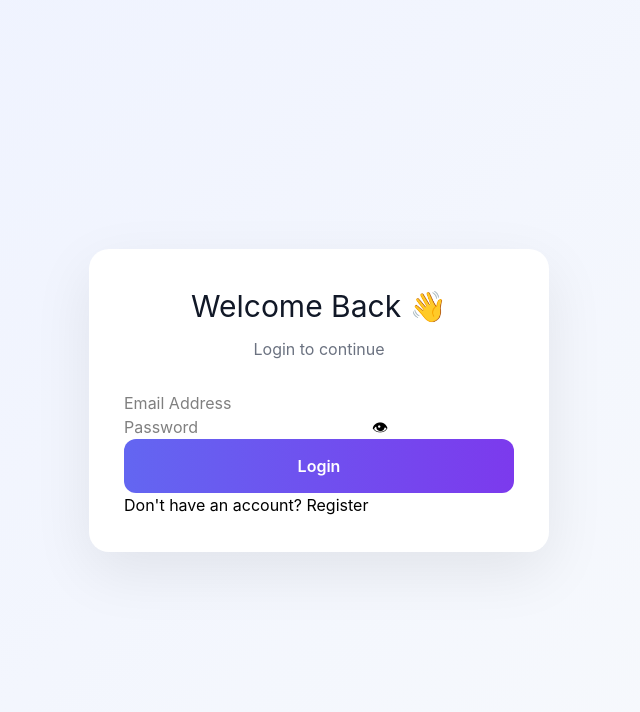
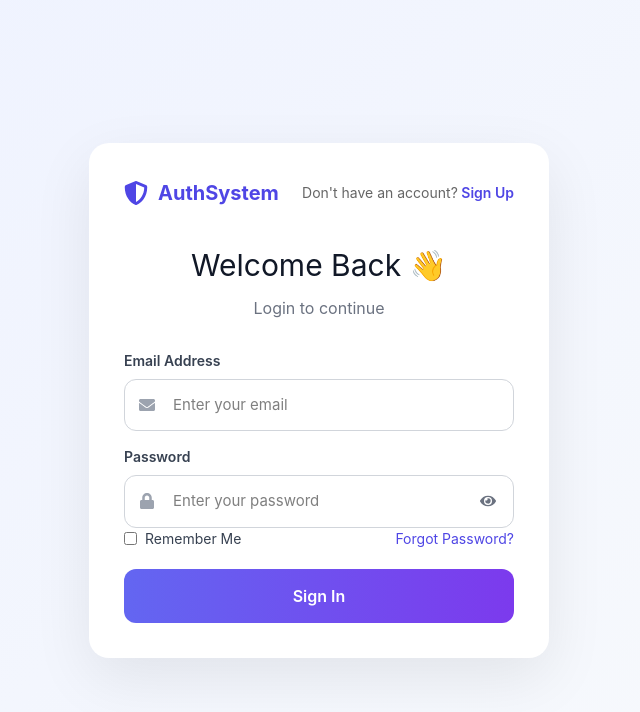
Before and after one commit to Isha4002/authentication-system, a React (Vite) app in the folder client/: page / in a window 1280 px wide. Shown: the top 712 px of the page, without its empty margins (321-961 px from the left). Built offline with nearby package versions, Linux system fonts and the light colour scheme.

Commit message:
Redesigned premium login page

```diff
--- a/client/src/pages/Login.jsx
+++ b/client/src/pages/Login.jsx
@@ -1,6 +1,14 @@
 import { useState, useEffect } from "react";
 import { Link, useNavigate } from "react-router-dom";
 import API from "../services/api";
+
+import {
+  FaEnvelope,
+  FaLock,
+  FaEye,
+  FaEyeSlash,
+  FaShieldAlt,
+} from "react-icons/fa";
 
 function Login() {
   const navigate = useNavigate();
@@ -52,6 +60,18 @@ function Login() {
     <div className="auth-container">
       <div className="auth-card">
 
+        <div className="auth-header">
+          <div className="logo">
+            <FaShieldAlt />
+            <span>AuthSystem</span>
+          </div>
+
+          <p>
+            Don't have an account?
+            <Link to="/register"> Sign Up</Link>
+          </p>
+        </div>
+
         <h1>Welcome Back 👋</h1>
 
         <p className="subtitle">
@@ -60,44 +80,82 @@ function Login() {
 
         <form onSubmit={handleSubmit}>
 
+          <label>Email Address</label>
+
+          <div className="input-box">
+            <FaEnvelope className="input-icon" />
+
             <input
               type="email"
               name="email"
-            placeholder="Email Address"
+              placeholder="Enter your email"
               value={formData.email}
               onChange={handleChange}
               required
             />
+          </div>
 
-          <div className="password-box">
+          <label>Password</label>
+
+          <div className="input-box">
+
+            <FaLock className="input-icon" />
 
             <input
               type={showPassword ? "text" : "password"}
               name="password"
-              placeholder="Password"
+              placeholder="Enter your password"
               value={formData.password}
               onChange={handleChange}
               required
             />
 
             <span
+              className="eye"
               onClick={() => setShowPassword(!showPassword)}
             >
-              {showPassword ? "🙈" : "👁"}
+              {showPassword ? <FaEyeSlash /> : <FaEye />}
             </span>
 
           </div>
 
+          <div
+            style={{
+              display: "flex",
+              justifyContent: "space-between",
+              alignItems: "center",
+              marginBottom: "20px",
+              fontSize: "14px",
+            }}
+          >
+            <label
+              style={{
+                display: "flex",
+                alignItems: "center",
+                gap: "8px",
+                margin: 0,
+                fontWeight: "normal",
+              }}
+            >
+              <input type="checkbox" />
+              Remember Me
+            </label>
+
+            <span
+              style={{
+                color: "#4f46e5",
+                cursor: "pointer",
+              }}
+            >
+              Forgot Password?
+            </span>
+          </div>
+
           <button type="submit">
-            {loading ? "Logging in..." : "Login"}
+            {loading ? "Signing In..." : "Sign In"}
           </button>
 
         </form>
-
-        <p className="bottom-text">
-          Don't have an account?
-          <Link to="/register"> Register</Link>
-        </p>
 
       </div>
     </div>
```
Lines whose indentation alone changed are shown as unchanged.
